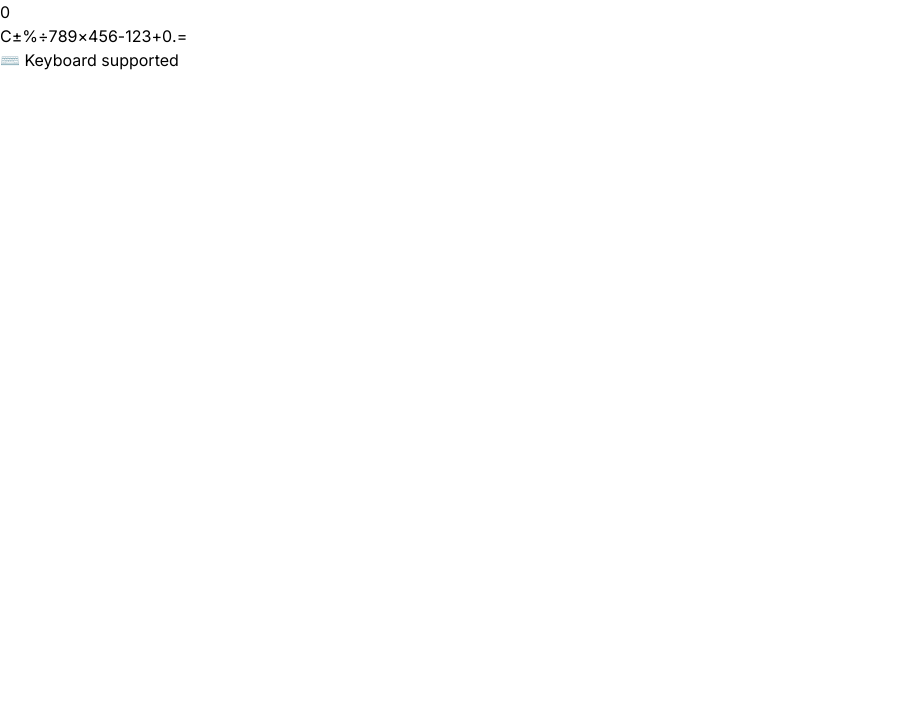
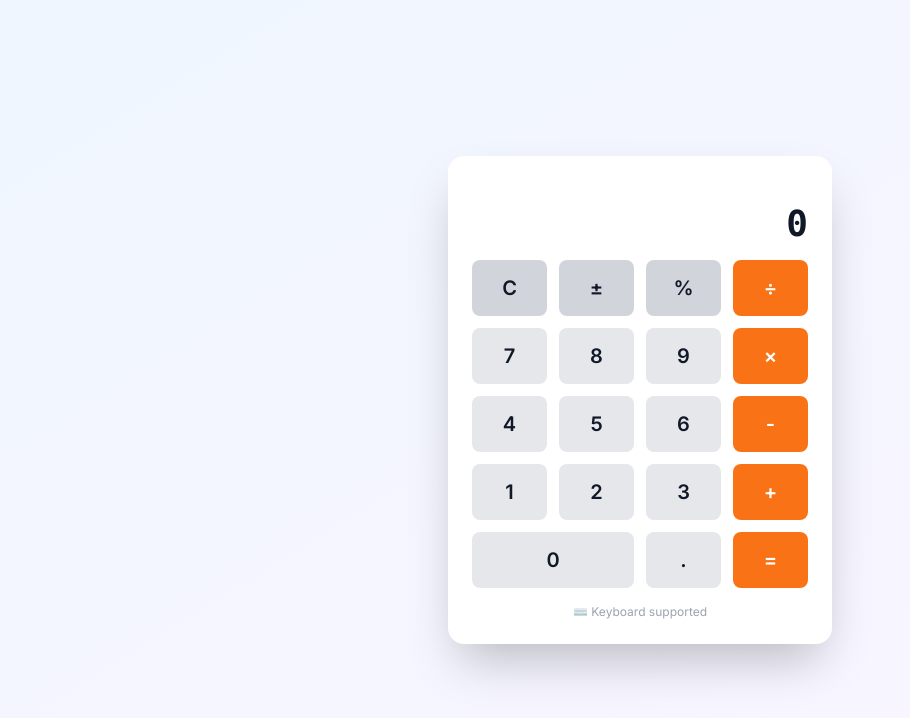
Before and after one commit to MKB-NEL/Whispa, a Next.js app: page / in a window 1280 px wide. Shown: the top 718 px of the page, without its empty margins (0-910 px from the left). Built offline with nearby package versions, Linux system fonts and the light colour scheme.

Commit message:
Create tailwind.config.js

```diff
--- /dev/null
+++ b/tailwind.config.js
@@ -0,0 +1,13 @@
+/** @type {import('tailwindcss').Config} */
+module.exports = {
+  content: [
+    './pages/**/*.{js,ts,jsx,tsx,mdx}',
+    './components/**/*.{js,ts,jsx,tsx,mdx}',
+    './app/**/*.{js,ts,jsx,tsx,mdx}',
+  ],
+  darkMode: 'class',
+  theme: {
+    extend: {},
+  },
+  plugins: [],
+};
```
